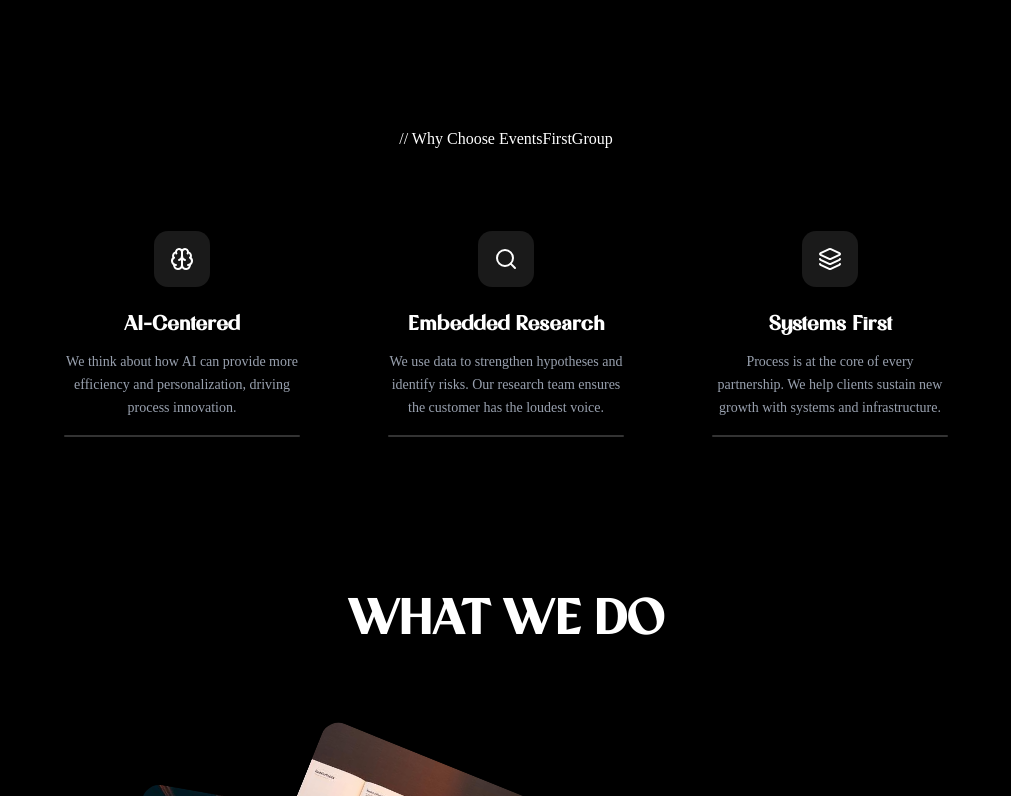
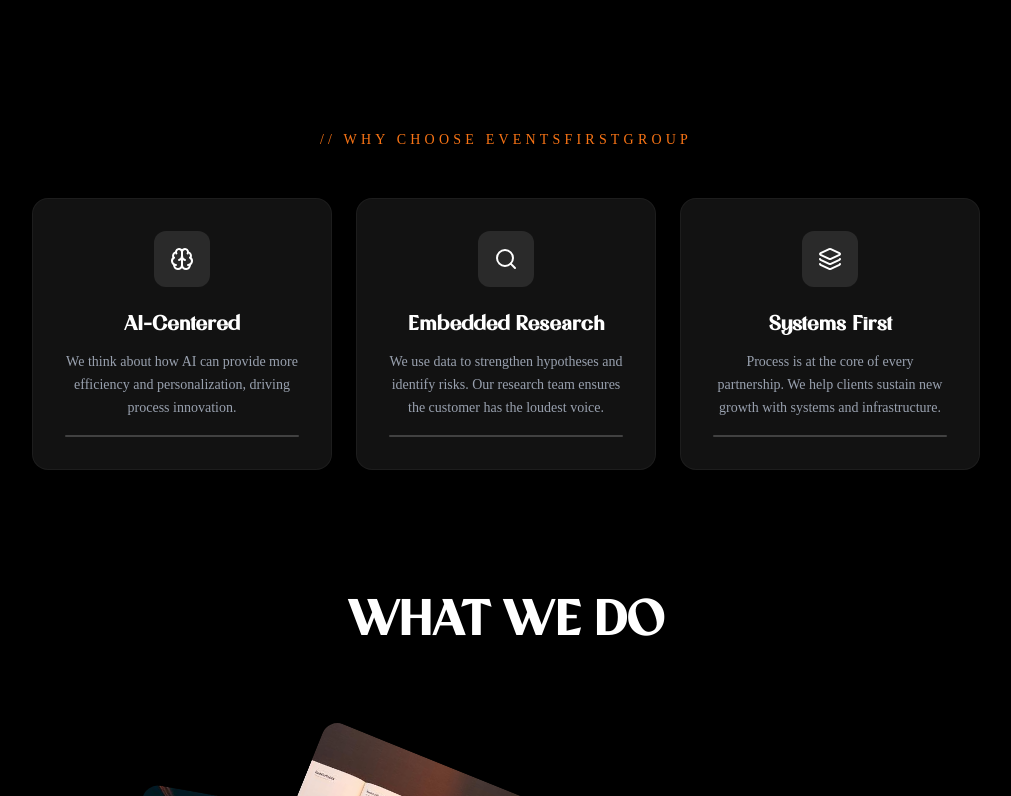
Before and after one commit to Amnafazal2004/eventsgroup, a Next.js app: page / in a window 1280 px wide. Shown: the part 2424-3220 px from the top of the page, without its empty margins (134-1145 px from the left). Built offline with nearby package versions, Linux system fonts and the light colour scheme; a web font is replaced by a local one.

Commit message:
updated 2

```diff
--- /dev/null
+++ b/app/index.css
@@ -0,0 +1,273 @@
+@import url('https://fonts.googleapis.com/css2?family=Outfit:wght@300;400;500;600;700;800;900&family=Space+Grotesk:wght@300;400;500;600;700&display=swap');
+
+@import "tailwindcss";
+@import "tw-animate-css";
+@import "shadcn/tailwind.css";
+
+
+@layer base {
+  :root {
+    --background: 0 0% 4%;
+    --foreground: 0 0% 95%;
+
+    --card: 0 0% 8%;
+    --card-foreground: 0 0% 95%;
+
+    --popover: 0 0% 8%;
+    --popover-foreground: 0 0% 95%;
+
+    --primary: 25 95% 53%;
+    --primary-foreground: 0 0% 100%;
+
+    --secondary: 0 0% 12%;
+    --secondary-foreground: 0 0% 95%;
+
+    --muted: 0 0% 15%;
+    --muted-foreground: 0 0% 55%;
+
+    --accent: 25 95% 53%;
+    --accent-foreground: 0 0% 100%;
+
+    --destructive: 0 84.2% 60.2%;
+    --destructive-foreground: 210 40% 98%;
+
+    --border: 0 0% 16%;
+    --input: 0 0% 16%;
+    --ring: 25 95% 53%;
+
+    --radius: 0.5rem;
+
+    --sidebar-background: 0 0% 6%;
+    --sidebar-foreground: 0 0% 95%;
+    --sidebar-primary: 25 95% 53%;
+    --sidebar-primary-foreground: 0 0% 100%;
+    --sidebar-accent: 0 0% 12%;
+    --sidebar-accent-foreground: 0 0% 95%;
+    --sidebar-border: 0 0% 16%;
+    --sidebar-ring: 25 95% 53%;
+
+    /* Custom tokens */
+    --orange: 25 95% 53%;
+    --orange-dark: 25 90% 42%;
+    --orange-light: 25 100% 65%;
+    --dark-surface: 0 0% 7%;
+    --dark-surface-2: 0 0% 10%;
+    --text-dim: 0 0% 45%;
+  }
+}
+
+@layer base {
+  * {
+    border-color: hsl(var(--border));
+  }
+  body {
+    background-color: hsl(var(--background));
+    color: hsl(var(--foreground));
+    font-family: 'Outfit', sans-serif;
+    -webkit-font-smoothing: antialiased;
+    -moz-osx-font-smoothing: grayscale;
+  }
+  h1, h2, h3, h4, h5, h6 {
+    font-family: 'Space Grotesk', sans-serif;
+  }
+}
+
+@layer components {
+  .section-label {
+    font-size: 0.875rem;
+    text-transform: uppercase;
+    letter-spacing: 0.3em;
+    font-weight: 500;
+    color: hsl(var(--primary));
+  }
+
+  .section-title {
+    font-family: 'Space Grotesk', sans-serif;
+    font-size: 2.25rem;
+    font-weight: 700;
+    line-height: 1.1;
+    letter-spacing: -0.025em;
+  }
+
+  @media (min-width: 768px) {
+    .section-title {
+      font-size: 3rem;
+    }
+  }
+
+  @media (min-width: 1024px) {
+    .section-title {
+      font-size: 3.75rem;
+    }
+  }
+
+  /* Scroll-triggered animation observer utility */
+  .scroll-animate {
+    opacity: 0;
+  }
+  .scroll-animate.is-visible {
+    opacity: 1;
+  }
+
+  /* Stagger delay utilities */
+  .stagger-1 { animation-delay: 0.1s; }
+  .stagger-2 { animation-delay: 0.2s; }
+  .stagger-3 { animation-delay: 0.3s; }
+  .stagger-4 { animation-delay: 0.4s; }
+  .stagger-5 { animation-delay: 0.5s; }
+  .stagger-6 { animation-delay: 0.6s; }
+  .stagger-7 { animation-delay: 0.7s; }
+  .stagger-8 { animation-delay: 0.8s; }
+
+  /* Hover lift effect */
+  .hover-lift {
+    transition: all 0.5s cubic-bezier(0.4, 0, 0.2, 1);
+  }
+  .hover-lift:hover {
+    transform: translateY(-0.5rem);
+    box-shadow: 0 20px 40px -15px hsl(var(--primary) / 0.25);
+  }
+
+  /* Magnetic hover for buttons */
+  .btn-magnetic {
+    position: relative;
+    overflow: hidden;
+    transition: all 0.3s cubic-bezier(0.4, 0, 0.2, 1);
+  }
+  .btn-magnetic::before {
+    content: '';
+    position: absolute;
+    inset: 0;
+    background-color: hsl(var(--primary) / 0.2);
+    transform: scale(0);
+    border-radius: 9999px;
+    transition: transform 0.5s cubic-bezier(0.4, 0, 0.2, 1);
+  }
+  .btn-magnetic:hover::before {
+    transform: scale(1.5);
+  }
+
+  /* Underline animation */
+  .link-underline {
+    position: relative;
+  }
+  .link-underline::after {
+    content: '';
+    position: absolute;
+    bottom: 0;
+    left: 0;
+    width: 0;
+    height: 2px;
+    background-color: hsl(var(--primary));
+    transition: all 0.5s cubic-bezier(0.4, 0, 0.2, 1);
+  }
+  .link-underline:hover::after {
+    width: 100%;
+  }
+
+  /* Shimmer text effect */
+  .text-shimmer {
+    background: linear-gradient(
+      90deg,
+      hsl(var(--foreground)) 0%,
+      hsl(var(--primary)) 50%,
+      hsl(var(--foreground)) 100%
+    );
+    background-size: 200% auto;
+    -webkit-background-clip: text;
+    -webkit-text-fill-color: transparent;
+    background-clip: text;
+  }
+
+  /* Glow border card */
+  .glow-card {
+    position: relative;
+    overflow: hidden;
+  }
+  .glow-card::before {
+    content: '';
+    position: absolute;
+    inset: -1px;
+    border-radius: 1rem;
+    opacity: 0;
+    transition: opacity 0.5s;
+    background: linear-gradient(135deg, hsl(var(--primary)), transparent, hsl(var(--primary)));
+  }
+  .glow-card:hover::before {
+    opacity: 1;
+  }
+  .glow-card > * {
+    position: relative;
+    z-index: 10;
+  }
+
+  /* Image reveal on scroll */
+  .img-reveal {
+    overflow: hidden;
+  }
+  .img-reveal img {
+    transition: transform 0.7s cubic-bezier(0.4, 0, 0.2, 1);
+  }
+  .img-reveal:hover img {
+    transform: scale(1.1);
+  }
+}
+
+@layer utilities {
+  .text-gradient-orange {
+    background: linear-gradient(to right, hsl(var(--orange-light)), hsl(var(--orange)));
+    -webkit-background-clip: text;
+    -webkit-text-fill-color: transparent;
+    background-clip: text;
+  }
+
+  .bg-gradient-orange {
+    background: linear-gradient(135deg, hsl(var(--orange)), hsl(var(--orange-dark)));
+  }
+
+  .glass-card {
+    background-color: hsl(var(--dark-surface));
+    backdrop-filter: blur(16px);
+    border: 1px solid hsl(var(--border) / 0.5);
+  }
+
+  /* Parallax container */
+  .parallax-container {
+    overflow: hidden;
+  }
+}
+
+/* Smooth scrolling */
+html {
+  scroll-behavior: smooth;
+}
+
+/* Scrollbar styling */
+::-webkit-scrollbar {
+  width: 6px;
+}
+::-webkit-scrollbar-track {
+  background: hsl(var(--background));
+}
+::-webkit-scrollbar-thumb {
+  background: hsl(var(--muted));
+  border-radius: 3px;
+}
+::-webkit-scrollbar-thumb:hover {
+  background: hsl(var(--primary));
+}
+
+/* Selection */
+::selection {
+  background: hsl(var(--primary) / 0.3);
+  color: hsl(var(--foreground));
+}
+@keyframes marquee {
+  0% { transform: translateX(0); }
+  100% { transform: translateX(-50%); }
+}
+
+.animate-marquee {
+  display: flex;
+  animation: marquee 20s linear infinite;
+}
--- a/app/layout.tsx
+++ b/app/layout.tsx
@@ -1,6 +1,7 @@
 import type { Metadata } from "next";
 import { Antonio, Bebas_Neue, Fahkwang, Geist, Geist_Mono, Pathway_Gothic_One, Poppins } from "next/font/google";
-import "./globals.css";
+// import "./globals.css";
+import "./index.css"
 
 const geistSans = Geist({
   variable: "--font-geist-sans",
```
Also changed, not shown: components/UpcomingBoardrooms.tsx (+0 -82 lines).
